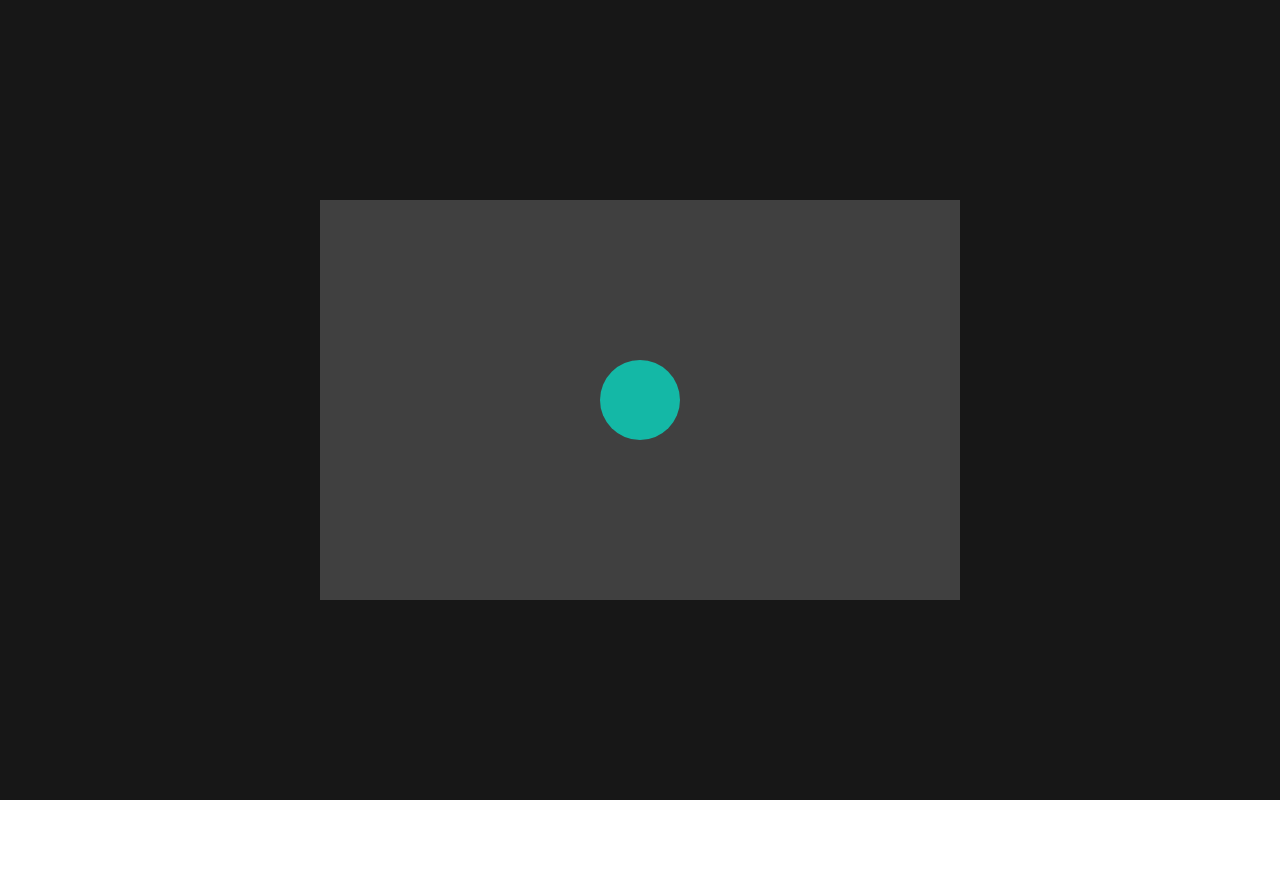
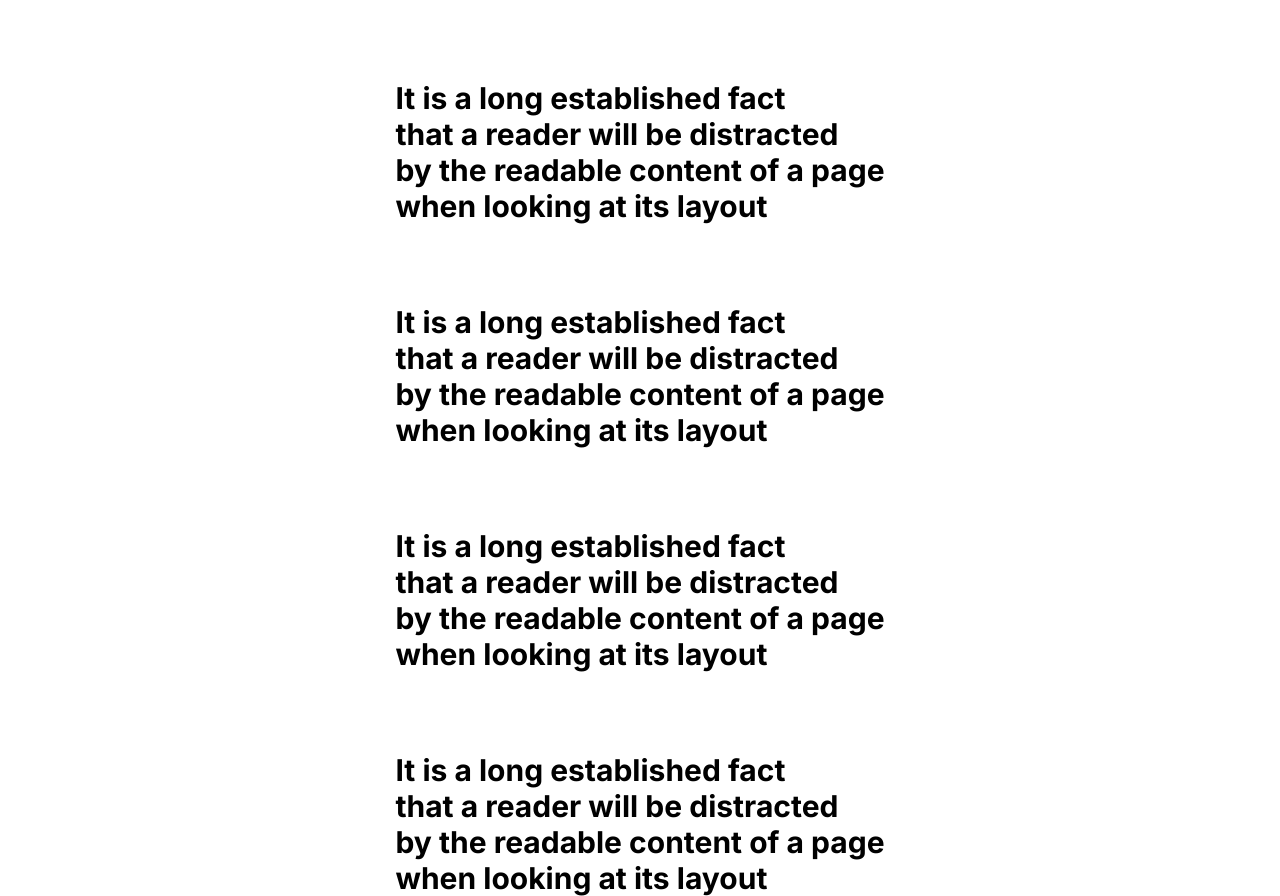
Before and after one commit to HrishikShaji/Animations, a Next.js app: page / in a window 1280 px wide. Before the commit the page ends 800 px from the top, so only its background shows below. Built offline with nearby package versions, Linux system fonts and the light colour scheme.

Commit message:
masktext added

```diff
--- a/app/page.tsx
+++ b/app/page.tsx
@@ -1,10 +1,20 @@
-import { CursorTrailer } from "@/components/CursorTrailer";
-import Image from "next/image";
+import { CursorTrailer } from '@/components/CursorTrailer'
+import { MaskText } from '@/components/MaskText'
+import Image from 'next/image'
 
 export default function Home() {
+  const phrases = [
+    'It is a long established fact',
+    'that a reader will be distracted',
+    'by the readable content of a page',
+    'when looking at its layout',
+  ]
   return (
-    <main className="bg-neutral-900">
-      <CursorTrailer />
+    <main className='bg-white text-black flex flex-col items-center gap-20 mt-20'>
+      <MaskText phrases={phrases} />
+      <MaskText phrases={phrases} />
+      <MaskText phrases={phrases} />
+      <MaskText phrases={phrases} />
     </main>
-  );
+  )
 }
--- /dev/null
+++ b/components/MaskText.tsx
@@ -0,0 +1,43 @@
+'use client'
+import { useInView, motion } from 'framer-motion'
+import React, { useEffect, useRef } from 'react'
+
+interface MaskTextProps {
+  phrases: Record<string, any>
+}
+
+export const MaskText: React.FC<MaskTextProps> = ({ phrases }) => {
+  const body = useRef(null)
+  const isInView = useInView(body, { once: true, margin: '-10%' })
+
+  useEffect(() => {
+    console.log(isInView)
+  }, [isInView])
+
+  const animate = {
+    initial: { y: '100%' },
+    open: (i) => ({
+      y: '0%',
+      transition: { duration: 0.5, delay: 0.1 * i, ease: [0.33, 1, 0.68, 1] },
+    }),
+  }
+
+  return (
+    <div ref={body} className='text-3xl font-bold'>
+      {phrases.map((phrase, i) => (
+        <div className='overflow-hidden' key={i}>
+          <motion.p
+            variants={animate}
+            custom={i}
+            initial='initial'
+            animate={isInView ? 'open' : ''}
+            key={i}
+            className='font-bold '
+          >
+            {phrase}
+          </motion.p>
+        </div>
+      ))}
+    </div>
+  )
+}
--- a/package.json
+++ b/package.json
@@ -13,6 +13,7 @@
     "@types/react": "18.2.21",
     "@types/react-dom": "18.2.7",
     "autoprefixer": "10.4.15",
+    "framer-motion": "^10.16.4",
     "next": "13.4.19",
     "postcss": "8.4.29",
     "react": "18.2.0",
```
Also changed, not shown: 2 other files (tests, documents, lock files or other folders).
